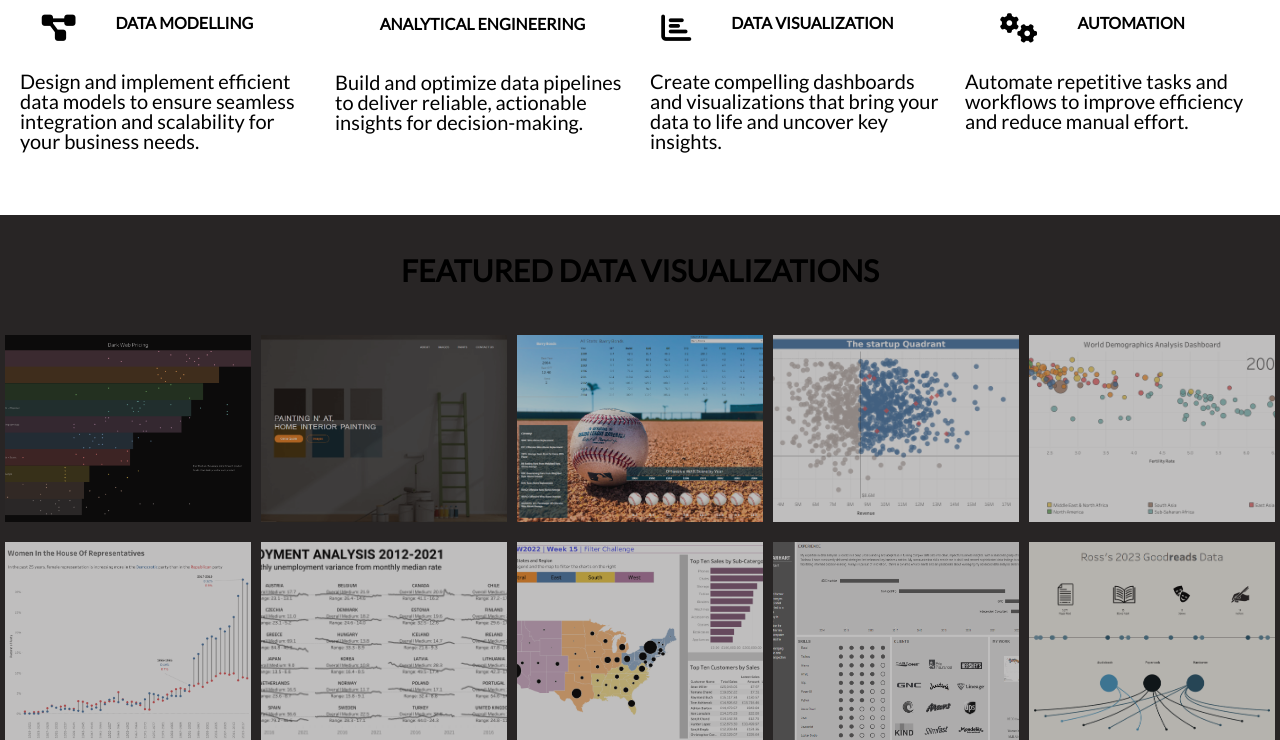
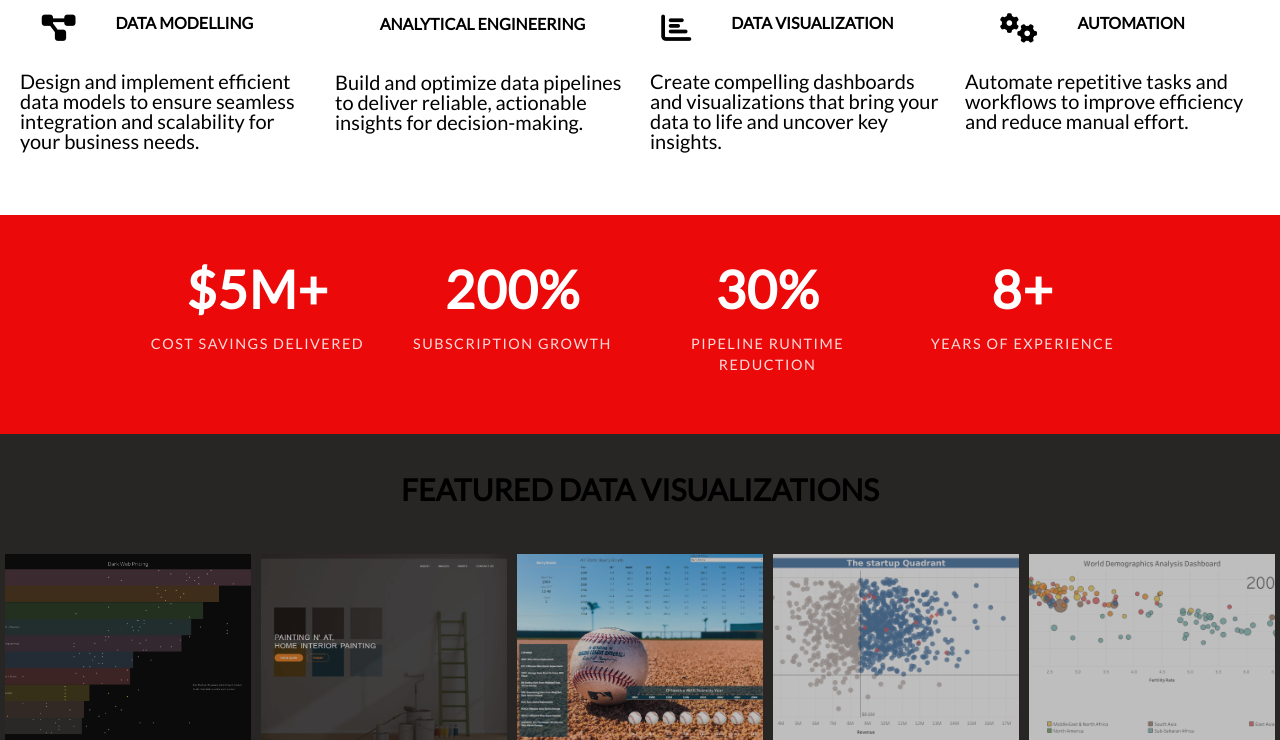
Before and after one commit to rcarhart/rcarhart.github.io, a PHP site: page / in a window 1280 px wide. Shown: the part 1680-2420 px from the top of the page. Run offline with PHP 8.4, Linux system fonts and the light colour scheme; style sheets or scripts are compiled from the project's sources; some libraries are stand-ins or nearby versions.

Commit message:
new changes

```diff
--- a/index.html
+++ b/index.html
@@ -5,7 +5,9 @@
 <head>
     <title>Ross Carhart Portfolio</title>
     <meta charset="UTF-8">
-    <meta name="viewport" content="width-device-width, initial-scale=1.0">
+    <meta name="viewport" content="width=device-width, initial-scale=1.0">
+    <meta name="description" content="Ross Carhart — Senior Data Strategist &amp; Analytics Engineer. 8+ years delivering multi-million dollar data solutions using Snowflake, dbt, Power BI, and Python.">
+    <meta name="author" content="Ross Carhart">
     <link href="https://fonts.googleapis.com/css?family=Lato" rel="stylesheet">
     <link href="https://cdnjs.cloudflare.com/ajax/libs/font-awesome/6.5.1/css/all.min.css" rel="stylesheet">
     <link href="resources/css/grid.css" rel='stylesheet' type="text/css">
@@ -24,7 +26,8 @@
 <body>
 
     <header>
-        <ul class='navbar'>
+        <button class="hamburger" id="hamburger" aria-label="Open navigation"><i class="fas fa-bars"></i></button>
+        <ul class='navbar' id="navbar">
             <li><a href="#home">About Ross</a></li>
             <li><a href="#career">Career</a></li>
             <li><a href="#contact">Contact Me</a></li>
@@ -155,6 +158,28 @@
             </p>
         </div>
     </div>
+    </section>
+
+    <!-- Stats Banner -->
+    <section class="stats-banner">
+        <div class="stats-grid">
+            <div class="stat-item">
+                <span class="stat-number">$5M+</span>
+                <span class="stat-label">Cost Savings Delivered</span>
+            </div>
+            <div class="stat-item">
+                <span class="stat-number">200%</span>
+                <span class="stat-label">Subscription Growth</span>
+            </div>
+            <div class="stat-item">
+                <span class="stat-number">30%</span>
+                <span class="stat-label">Pipeline Runtime Reduction</span>
+            </div>
+            <div class="stat-item">
+                <span class="stat-number">8+</span>
+                <span class="stat-label">Years of Experience</span>
+            </div>
+        </div>
     </section>
 
     <section class='visualizations' id="visuals">
@@ -329,10 +354,17 @@
         </form>
     </section>
 
+    <button class="scroll-to-top" id="scrollToTop" aria-label="Scroll to top"><i class="fas fa-chevron-up"></i></button>
     <footer>
-            <p class='copyright'>
-                Copyright &copy; 2024 by Ross Carhart. All rights reserved.
-            </p>
+        <div class="footer-social">
+            <a href="https://github.com/rcarhart" target="_blank" aria-label="GitHub"><i class="fab fa-github"></i></a>
+            <a href="https://www.linkedin.com/in/ross-carhart-%F0%9F%98%81-504b8761" target="_blank" aria-label="LinkedIn"><i class="fab fa-linkedin"></i></a>
+            <a href="https://public.tableau.com/profile/ross.carhart#!/" target="_blank" aria-label="Tableau"><i class="fa-solid fa-chart-bar"></i></a>
+            <a href="mailto:rcarhart2@gmail.com" aria-label="Email"><i class="fas fa-envelope"></i></a>
+        </div>
+        <p class='copyright'>
+            Copyright &copy; 2026 by Ross Carhart. All rights reserved.
+        </p>
     </footer>
     <script src="https://web3forms.com/client/script.js" async defer></script>
     <script src="resources/js/particles.js"></script>
--- a/resources/css/style.css
+++ b/resources/css/style.css
@@ -855,3 +855,174 @@ footer {
     letter-spacing: 1.5px;
     margin-top: 3px;
 }
+
+/* ----------------------------------------------- */
+/* Stats Banner */
+/* ----------------------------------------------- */
+
+.stats-banner {
+    background-color: #eb0909;
+    padding: 48px 20px;
+}
+
+.stats-grid {
+    display: grid;
+    grid-template-columns: repeat(4, 1fr);
+    gap: 20px;
+    max-width: 1000px;
+    margin: 0 auto;
+    text-align: center;
+}
+
+.stat-item {
+    display: flex;
+    flex-direction: column;
+    align-items: center;
+    gap: 8px;
+}
+
+.stat-number {
+    font-size: 2.6rem;
+    font-weight: 700;
+    color: #ffffff;
+    letter-spacing: 1px;
+    line-height: 1;
+}
+
+.stat-label {
+    font-size: 0.72rem;
+    color: rgba(255,255,255,0.85);
+    text-transform: uppercase;
+    letter-spacing: 1.5px;
+    line-height: 1.5;
+}
+
+/* ----------------------------------------------- */
+/* Hamburger Button */
+/* ----------------------------------------------- */
+
+.hamburger {
+    display: none;
+    background: none;
+    border: none;
+    color: #eb0909;
+    font-size: 1.4rem;
+    cursor: pointer;
+    padding: 14px 16px;
+    position: relative;
+    z-index: 10;
+}
+
+/* ----------------------------------------------- */
+/* Scroll-to-Top Button */
+/* ----------------------------------------------- */
+
+.scroll-to-top {
+    position: fixed;
+    bottom: 30px;
+    right: 30px;
+    background-color: #eb0909;
+    color: #fff;
+    border: none;
+    border-radius: 50%;
+    width: 46px;
+    height: 46px;
+    font-size: 1rem;
+    cursor: pointer;
+    opacity: 0;
+    visibility: hidden;
+    transform: translateY(10px);
+    transition: opacity 0.3s, visibility 0.3s, transform 0.3s;
+    z-index: 999;
+    box-shadow: 0 4px 14px rgba(0,0,0,0.35);
+}
+
+.scroll-to-top.visible {
+    opacity: 1;
+    visibility: visible;
+    transform: translateY(0);
+}
+
+.scroll-to-top:hover {
+    background-color: #c40000;
+    transform: translateY(-3px);
+}
+
+/* ----------------------------------------------- */
+/* Active Navbar Link */
+/* ----------------------------------------------- */
+
+.navbar a.active {
+    background-color: rgba(235, 9, 9, 0.15);
+    border-bottom: 2px solid #eb0909;
+}
+
+/* ----------------------------------------------- */
+/* Footer Social Icons */
+/* ----------------------------------------------- */
+
+footer {
+    background-color: rgba(0,0,0,0.72);
+    height: auto;
+    padding: 18px 0 8px;
+}
+
+.footer-social {
+    display: flex;
+    justify-content: center;
+    gap: 22px;
+    margin-bottom: 8px;
+}
+
+.footer-social a {
+    color: #777;
+    font-size: 1.2rem;
+    transition: color 0.2s;
+}
+
+.footer-social a:hover {
+    color: #eb0909;
+}
+
+/* ----------------------------------------------- */
+/* Responsive: hamburger + stacked nav on mobile */
+/* ----------------------------------------------- */
+
+@media only screen and (max-width: 768px) {
+    .hamburger {
+        display: block;
+    }
+
+    .navbar {
+        display: none;
+        flex-direction: column;
+        background-color: #1e1b1b;
+        width: 100%;
+        position: absolute;
+        top: 48px;
+        left: 0;
+        z-index: 100;
+        margin: 0;
+        padding: 0;
+    }
+
+    .navbar.open {
+        display: flex;
+    }
+
+    .navbar li {
+        display: block;
+        text-align: left;
+        border-bottom: 1px solid #2e2b2b;
+        float: none;
+    }
+
+    .stats-grid {
+        grid-template-columns: repeat(2, 1fr);
+    }
+
+    .scroll-to-top {
+        bottom: 16px;
+        right: 16px;
+    }
+}
```
Also changed, not shown: resources/js/script.js (+48 -0 lines).
